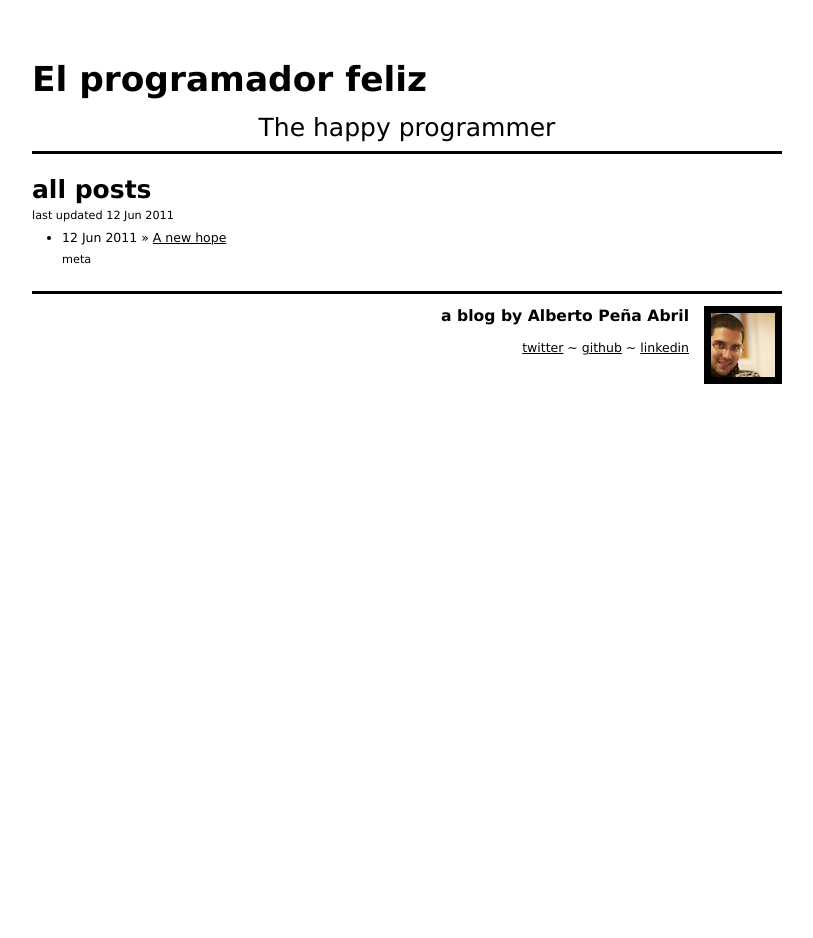
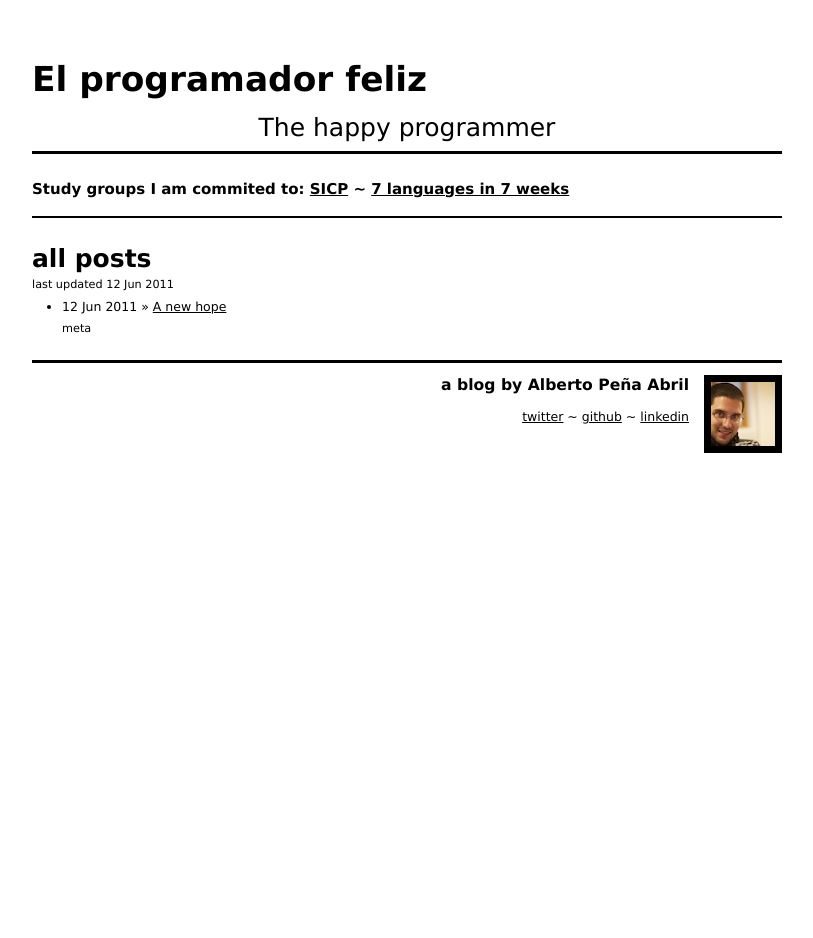
Before and after one commit to plagelao/plagelao.github.com, a Jekyll site: the page built from all.html, in a window 1280 px wide. Shown: the whole page, without its empty margins (233-1046 px from the left). Built offline with Jekyll 4.4.1, drawn with Linux system fonts in a browser that asks for light colours.

Commit message:
Adds study groups to all pages

```diff
--- a/_layouts/default.html
+++ b/_layouts/default.html
@@ -23,6 +23,9 @@
       <div class="title"><a href="/">El programador feliz</a></div>
       <div class="subtitle"> The happy programmer</div>
     </div>
+    <div id="studygroups" class="studygroups">
+        <h1>Study groups I am commited to: <a href="/SICP/">SICP</a> ~ <a href="/7languages7weeks/">7 languages in 7 weeks</a></h1>
+    </div>
 
     {{ content }}
 
--- a/index.html
+++ b/index.html
@@ -3,9 +3,6 @@ layout: default
 title: Alberto Peña Abril
 ---
 <div id="home">
-  <div id="studygroups" class="studygroups">
-      <h1>Study groups I am commited to: <a href="/SICP/">SICP</a> ~ <a href="/7languages7weeks/">7 languages in 7 weeks</a></h1>
-  </div>
   <div id="current" class="post">
     <div id="post" class="post">
       <h1><a href="{{ site.posts.first.url }}">{{ site.posts.first.title }}</a></h1>
```
